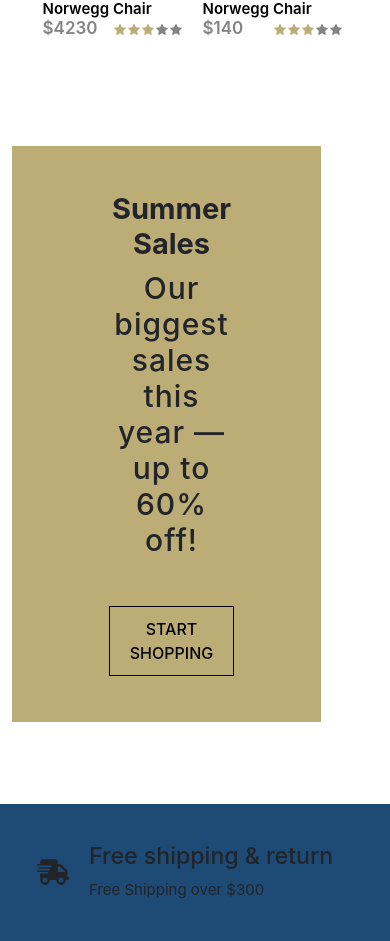
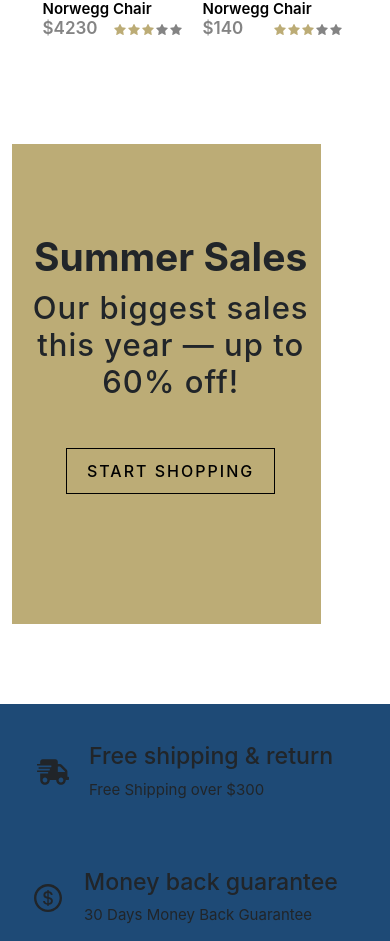
Before and after one commit to Kerimov056/Varkala, a React (Create React App) app: page / in a window 390 px wide. Shown: the part 5769-6710 px from the top of the page. Built offline with nearby package versions, Linux system fonts and the light colour scheme.

Commit message:
Home Responsive start

```diff
--- a/src/components/home/home.scss
+++ b/src/components/home/home.scss
@@ -1253,7 +1253,7 @@
     #biggest {
         margin-top: 90px;
         width: 333px;
-        height: 600px;
+        height: 500px;
         display: flex;
         justify-content: center;
         align-items: center;
@@ -1261,26 +1261,25 @@
         &>div {
             width: 93%;
             height: 96%;
-            display: flex;
-            justify-content: center;
-            align-items: center;
+            display: block;
 
             .biggest_text {
-                width: 100%;
+                margin-top: 90px;
+                width: 290px;
                 height: 100%;
-                text-align: center;
-                display: flex;
-                justify-content: center;
-                align-items: center;
-                flex-direction: column;
-                margin-right: 190px;
+                margin-left: 14px;
 
                 &>h1 {
-                    font-size: 29px;
+                    font-size: 39px;
                 }
 
                 &>h2{
+                    width: 100%;
+                    font-size: 31px;
+                }
 
+                &>button{
+                    letter-spacing: 2px;
                 }
             }
 
```
